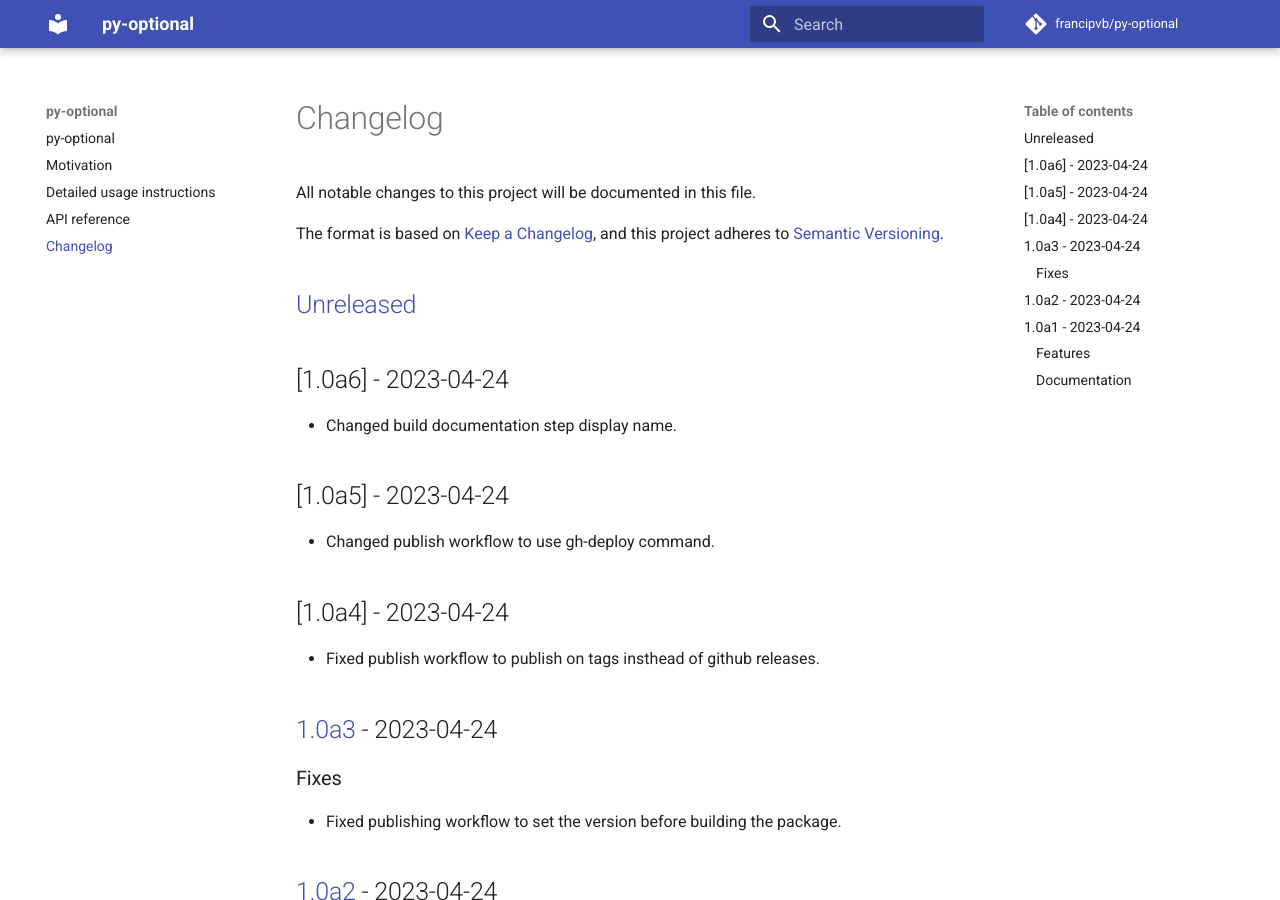
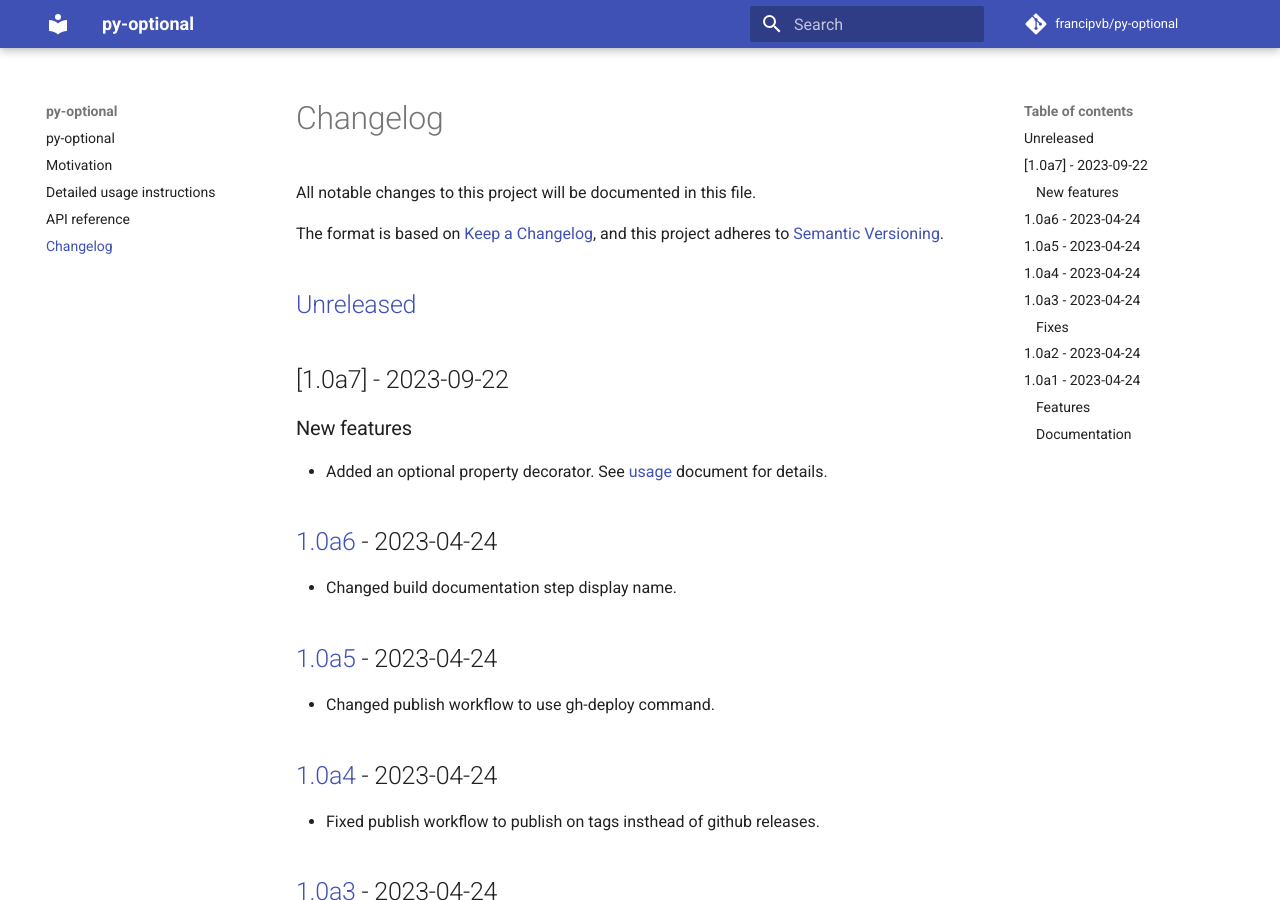
Before and after one commit to francipvb/py-optional, an MkDocs documentation site: the page built from docs/CHANGELOG.md, in a window 1280 px wide and 900 px high. Built offline with MkDocs 1.6.1 and Material for MkDocs 9.7.7, drawn with Linux system fonts in a browser that asks for light colours; comment, search, counter and statistics services are not loaded.

Commit message:
Fixed changelog for this version.

```diff
--- a/docs/CHANGELOG.md
+++ b/docs/CHANGELOG.md
@@ -6,6 +6,12 @@ The format is based on [Keep a Changelog](https://keepachangelog.com/en/1.0.0/),
 and this project adheres to [Semantic Versioning](https://semver.org/spec/v2.0.0.html).
 
 ## [Unreleased]
+
+## [1.0a7] - 2023-09-22
+
+### New features
+
+- Added an optional property decorator. See [usage] document for details.
 
 ## [1.0a6] - 2023-04-24
 
@@ -45,4 +51,8 @@ This is the initial release.
 [Unreleased]: https://github.com/francipvb/py-optional/compare/v0.0.0...HEAD
 [1.0a1]: https://github.com/francipvb/py-optional/releases/tag/v1.0a1
 [1.0a2]: https://github.com/francipvb/py-optional/releases/tag/v1.0a2
-[1.0a3]: https://github.com/francipvb/py-optional/releases/tag/v1.0a2
+[1.0a3]: https://github.com/francipvb/py-optional/releases/tag/v1.0a3
+[1.0a4]: https://github.com/francipvb/py-optional/releases/tag/v1.0a4
+[1.0a5]: https://github.com/francipvb/py-optional/releases/tag/v1.0a5
+[1.0a6]: https://github.com/francipvb/py-optional/releases/tag/v1.0a6
+[usage]: USAGE.md
```
